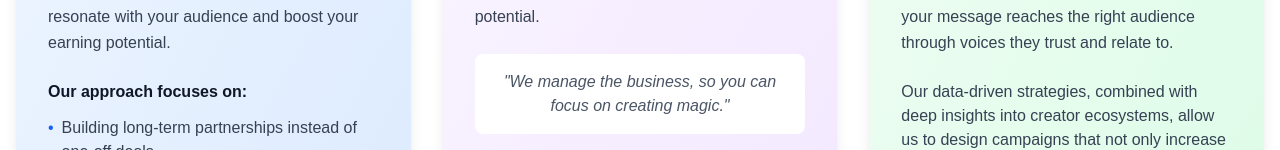
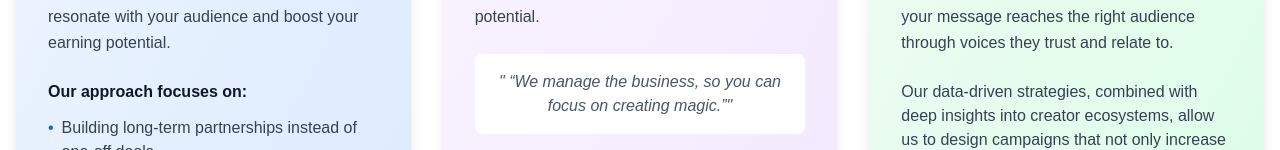
Before and after one commit to Yashaswi-Anand/SocialRiser, a Next.js app: page /services in a window 1280 px wide. Shown: the part 802-952 px from the top of the page. Built offline with nearby package versions, Linux system fonts and the light colour scheme.

Commit message:
removed the dash

```diff
--- a/src/app/about/page.tsx
+++ b/src/app/about/page.tsx
@@ -24,12 +24,6 @@ export default function About() {
             </p>
           </div>
 
-          {/* Scroll Indicator */}
-          <div className="absolute bottom-8 left-1/2 transform -translate-x-1/2 animate-bounce-custom">
-            <svg className="w-6 h-6 text-gray-400" fill="none" stroke="currentColor" viewBox="0 0 24 24">
-              <path strokeLinecap="round" strokeLinejoin="round" strokeWidth={2} d="M19 14l-7 7m0 0l-7-7m7 7V3" />
-            </svg>
-          </div>
         </div>
       </section>
 
@@ -65,9 +59,9 @@ export default function About() {
               </p>
 
               <blockquote className="text-3xl md:text-4xl font-bold gradient-text text-center italic relative">
-                <div className="absolute -top-4 -left-4 text-6xl text-[#1cb299]/20">"</div>
+                <div className="absolute -top-4 -left-4 text-6xl text-[#1cb299]/20">&ldquo;</div>
                 Empowering creators to rise, connect, and thrive while helping brands grow through authentic storytelling.
-                <div className="absolute -bottom-8 -right-4 text-6xl text-[#224c94]/20">"</div>
+                <div className="absolute -bottom-8 -right-4 text-6xl text-[#224c94]/20">&rdquo;</div>
               </blockquote>
             </div>
           </div>
--- a/src/app/page.tsx
+++ b/src/app/page.tsx
@@ -79,12 +79,6 @@ export default function Home() {
             </button>
           </div>
 
-          {/* Scroll Indicator */}
-          <div className="absolute bottom-8 left-1/2 transform -translate-x-1/2 animate-bounce-custom">
-            <svg className="w-6 h-6 text-gray-400" fill="none" stroke="currentColor" viewBox="0 0 24 24">
-              <path strokeLinecap="round" strokeLinejoin="round" strokeWidth={2} d="M19 14l-7 7m0 0l-7-7m7 7V3" />
-            </svg>
-          </div>
         </div>
       </section>
 
@@ -198,7 +192,7 @@ export default function Home() {
           <div className="text-center mb-16 animate-fadeInUp">
             <h2 className="text-5xl md:text-6xl font-bold gradient-text mb-8">Get In Touch</h2>
             <p className="text-2xl text-gray-600 max-w-3xl mx-auto leading-relaxed">
-              Ready to start your next campaign? Let's discuss how we can help you
+              Ready to start your next campaign? Let&apos;s discuss how we can help you
               connect with the right influencers and achieve your goals.
             </p>
           </div>
--- a/src/app/services/page.tsx
+++ b/src/app/services/page.tsx
@@ -79,7 +79,7 @@ export default function Services() {
 
               <div className="bg-white p-4 rounded-lg mb-6">
                 <p className="text-gray-600 italic text-center">
-                  "We manage the business, so you can focus on creating magic."
+                  "                  &ldquo;We manage the business, so you can focus on creating magic.&rdquo;"
                 </p>
               </div>
 
--- a/src/app/services/talent-management/page.tsx
+++ b/src/app/services/talent-management/page.tsx
@@ -121,7 +121,7 @@ export default function TalentManagement() {
           {/* Quote Section */}
           <div className="text-center mb-12">
             <blockquote className="text-3xl font-bold text-purple-600 mb-4">
-              "We manage the business, so you can focus on creating magic."
+              "              &ldquo;We manage the business, so you can focus on creating magic.&rdquo;"
             </blockquote>
           </div>
         </div>
```
